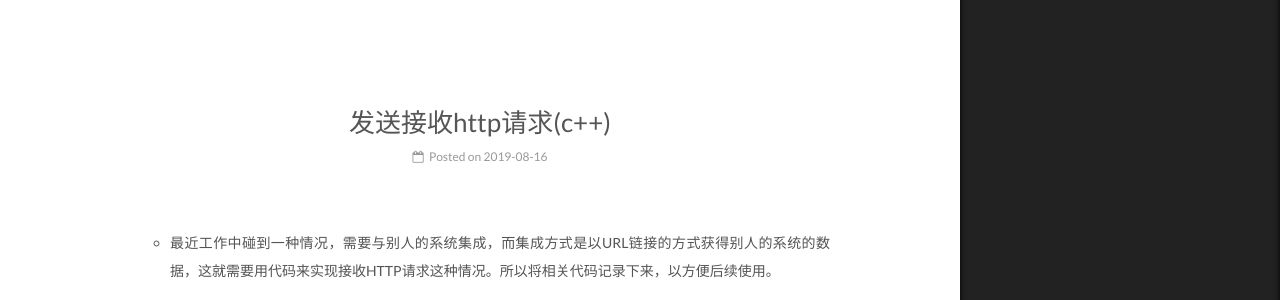
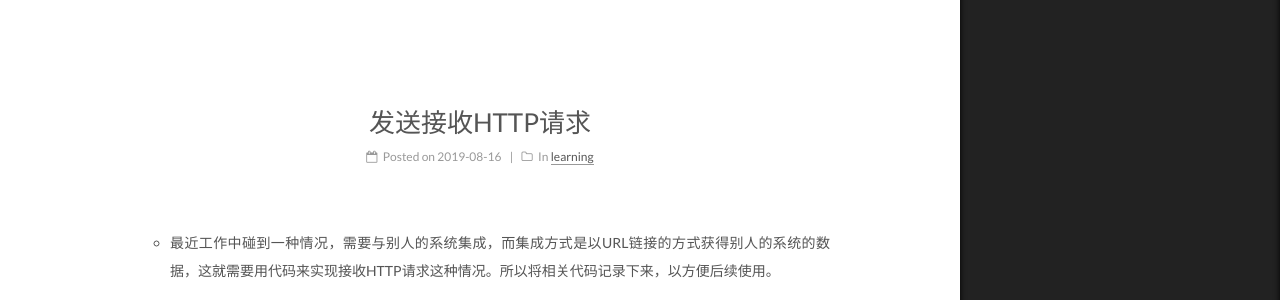
Before and after one commit to Lester-liu/Lester-liu.github.io, a Jekyll site: the page built from _posts/2019-08-16-发送接收HTTP请求(C++).md, in a window 1280 px wide. Shown: the part 274-574 px from the top of the page. Built offline with Jekyll 4.4.1, drawn with Linux system fonts in a browser that asks for light colours; part of the change alters nothing that is shown.

Commit message:
Update 2019-08-16-发送接收HTTP请求(C++).md

```diff
--- a/_posts/2019-08-16-发送接收HTTP请求(C++).md
+++ b/_posts/2019-08-16-发送接收HTTP请求(C++).md
@@ -1,3 +1,16 @@
+---
+title: 发送接收HTTP请求
+date: 2019-8-16 17:19:03
+categories:
+- learning
+tags:
+- HTTP请求
+- C++
+---
+
+
+
+
 - 最近工作中碰到一种情况，需要与别人的系统集成，而集成方式是以URL链接的方式获得别人的系统的数据，这就需要用代码来实现接收HTTP请求这种情况。所以将相关代码记录下来，以方便后续使用。
 
 # WininetHttp实现代码
```
